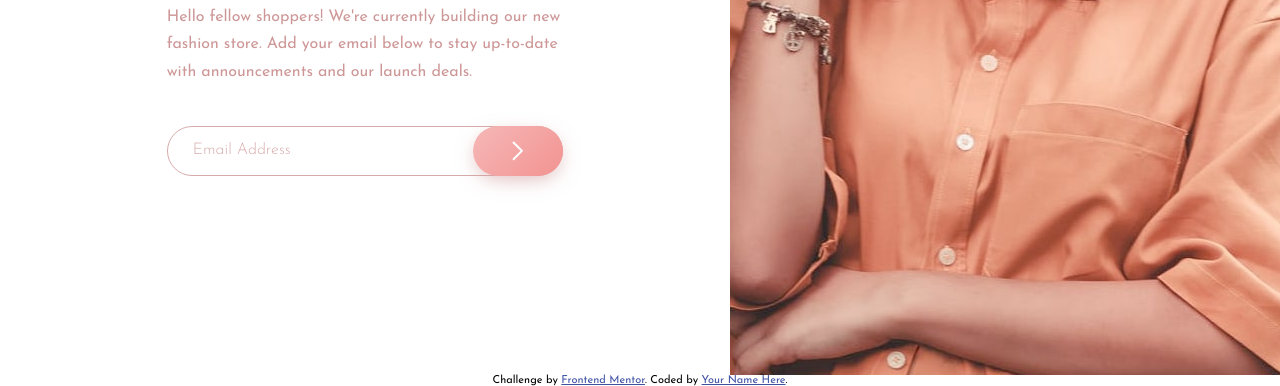
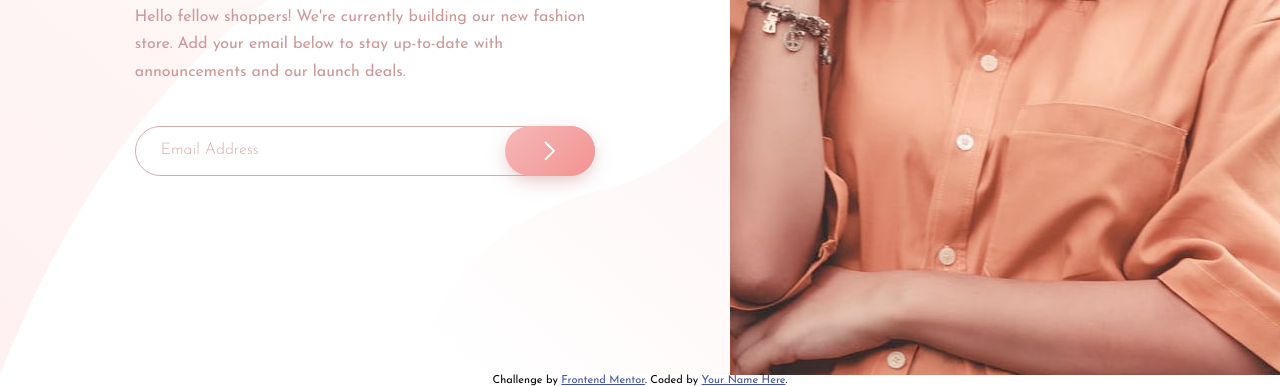
Before and after one commit to matteo-minerva/base-apparel-coming-soon, a website: page index.html in a window 1280 px wide. Shown: the part 425-811 px from the top of the page. Drawn offline with nearby package versions, Linux system fonts and the light colour scheme.

Commit message:
added bg on desktop layout

```diff
--- a/index.html
+++ b/index.html
@@ -42,6 +42,7 @@
         <div class="hero"></div>
 
         <div class="content">
+            <div class="content__container">
                 <a class="logo desktop-only">
                     <img alt="Base Apparel logo" role="presentation" src="src/images/logo.svg">
                     <span class="sr-only">Base Apparel Logo</span>
@@ -56,7 +57,8 @@
                 </p>
                 <form class="cta">
                     <label class="sr-only" for="newsletter">Email Address</label>
-                <input autocomplete="off" id="newsletter" maxlength="25" name="newsletter" placeholder="Email Address"
+                    <input autocomplete="off" id="newsletter" maxlength="25" name="newsletter"
+                           placeholder="Email Address"
                            type="email">
                     <img alt="Error in your email" class="error error__icon hidden" role="presentation"
                          src="./src/images/icon-error.svg">
@@ -69,6 +71,7 @@
                     </a>
                     <span class="error error__message hidden">Please provide a valid email</span>
                 </form>
+            </div>
         </div>
     </div>
 </main>
--- a/src/scss/2-components/_coming-soon.scss
+++ b/src/scss/2-components/_coming-soon.scss
@@ -27,14 +27,22 @@
     padding: 0 32px;
     background-color: $white-gradient;
     @include media("desktop") {
-      position: relative;
+      background-color: $white-gradient;
+      background: url("../../src/images/bg-pattern-desktop.svg") left top/cover no-repeat;
       width: 57%;
+    }
+
+    &__container {
+      @include media("desktop") {
         display: flex;
+        min-height: 100vh;
         flex-direction: column;
         justify-content: center;
+        position: relative;
         max-width: 460px;
         margin-left: auto;
         margin-right: auto;
+      }
     }
 
     &__title {
```
Also changed, not shown: dist/css/styles.css, dist/css/styles.min.css, dist/css/styles.prefixed.css, 1 other file. Lines whose indentation alone changed are shown as unchanged.
